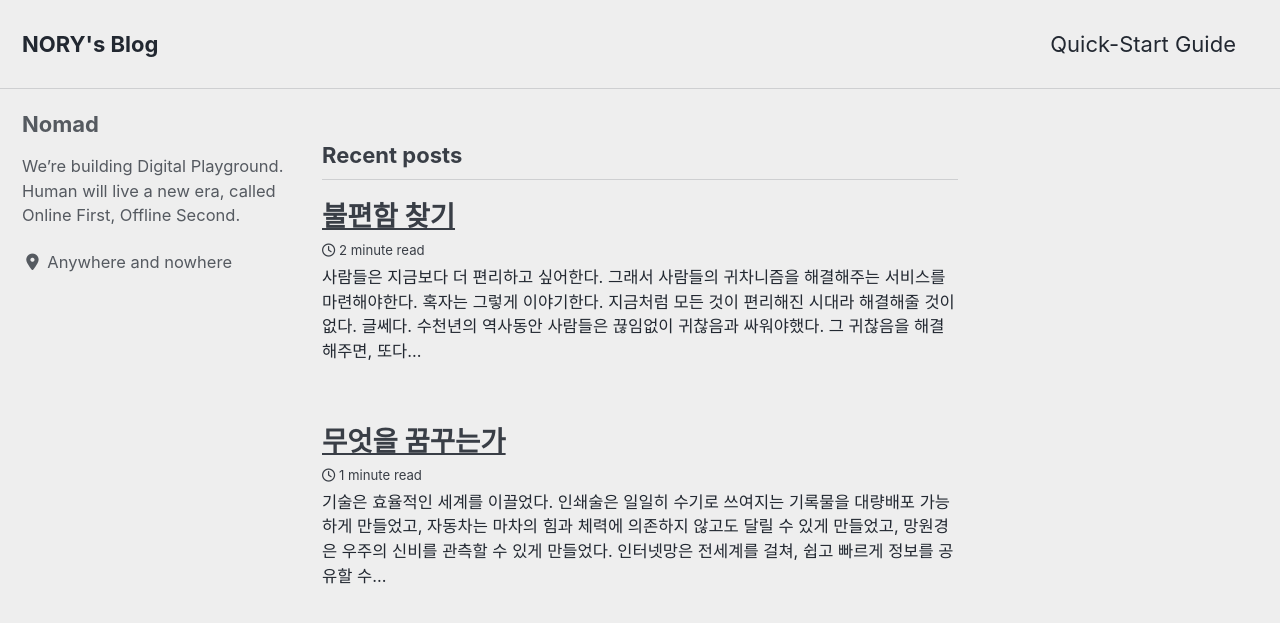
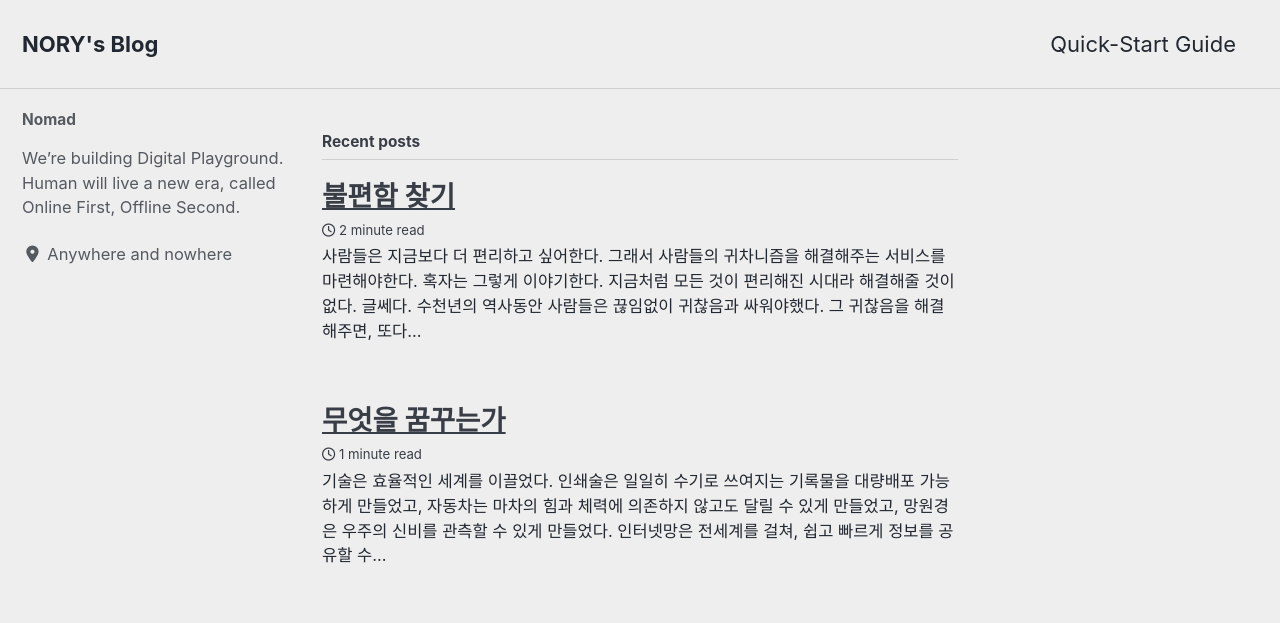
Before and after one commit to Nomadblock/blog, a Jekyll site: the page built from index.html, in a window 1280 px wide and 900 px high. Shown: the top 623 px of the window. Built offline with Jekyll 4.4.1, drawn with Linux system fonts in a browser that asks for light colours; cached includes are drawn as plain includes; nearby versions of some CDN libraries; the list of posts is cut into pages by our own code.

Commit message:
Update _variables.scss

```diff
--- a/_sass/minimal-mistakes/_variables.scss
+++ b/_sass/minimal-mistakes/_variables.scss
@@ -38,7 +38,7 @@ $type-size-1: 2.441em !default; // ~39.056px
 $type-size-2: 1.953em !default; // ~31.248px
 $type-size-3: 1.563em !default; // ~25.008px
 $type-size-4: 1.25em !default; // ~20px
-$type-size-5: 1.0em !default; // ~16px
+$type-size-5: 0.7em !default; // ~16px
 $type-size-6: 0.75em !default; // ~12px
 $type-size-7: 0.6875em !default; // ~11px
 $type-size-8: 0.625em !default; // ~10px
```
